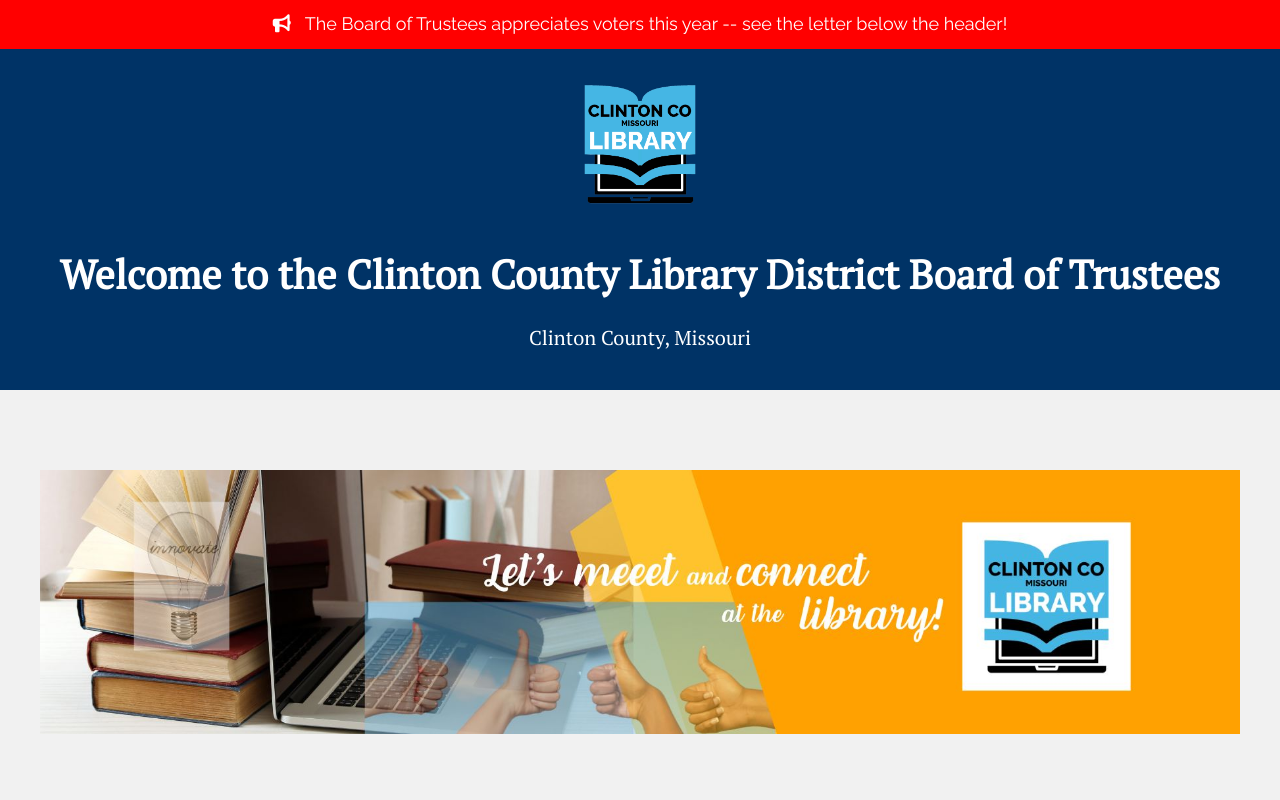
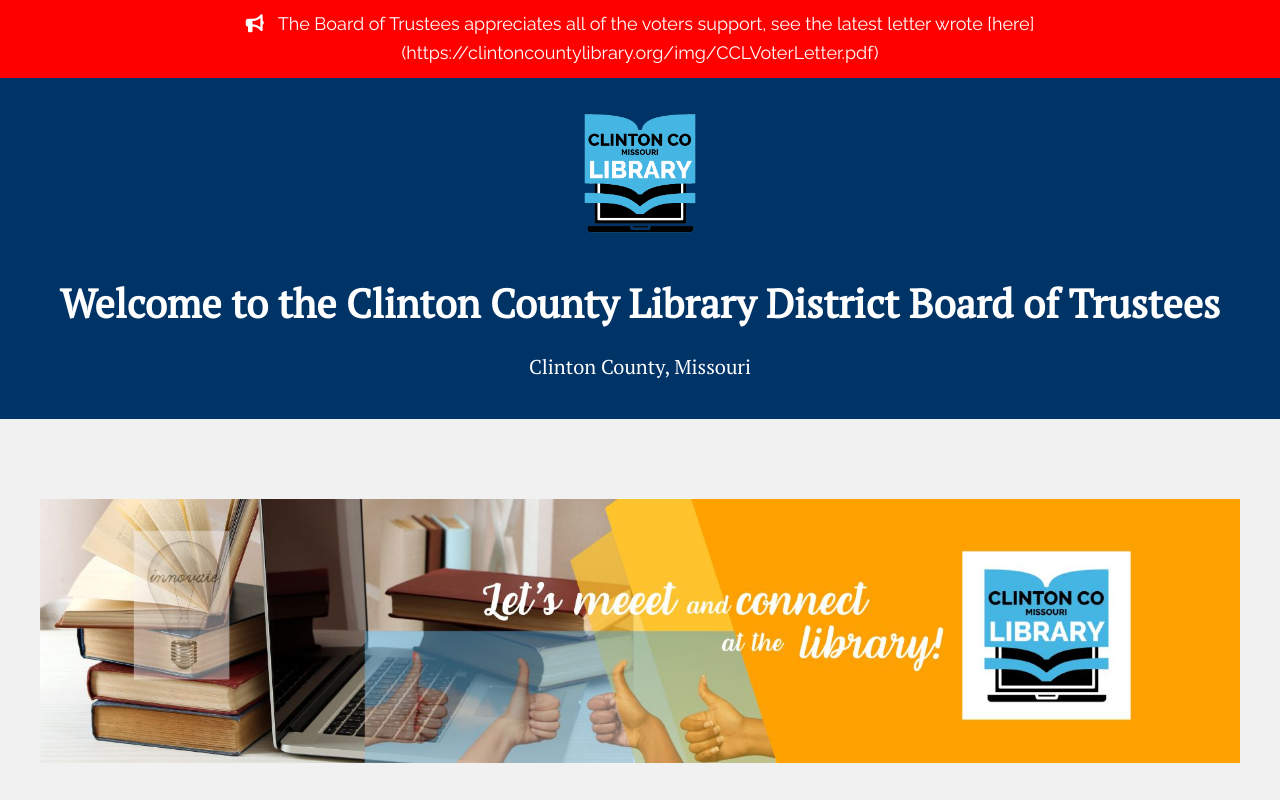
Before and after one commit to Clinton-County-CAPs/clinton-county-initiative, a plain HTML site: page index.html in a window 1280 px wide. Shown: the top 800 px of the page. Drawn offline with Linux system fonts and the light colour scheme.

Commit message:
fix header

```diff
--- a/index.html
+++ b/index.html
@@ -14,7 +14,7 @@
 <body>
     <div style="background-color: red; color: white; font-family: Raleway, sans-serif; padding: 10px 20px; text-align: center; font-size: 18px; position: relative; z-index: 1000;">
         <i class="fas fa-bullhorn" style="margin-right: 10px;"></i>
-        The Board of Trustees appreciates voters this year -- see the letter below the header!
+        The Board of Trustees appreciates all of the voters support, see the latest letter wrote [here](https://clintoncountylibrary.org/img/CCLVoterLetter.pdf)
     </div>
     <header class="header">
         <div class="logo">
```
